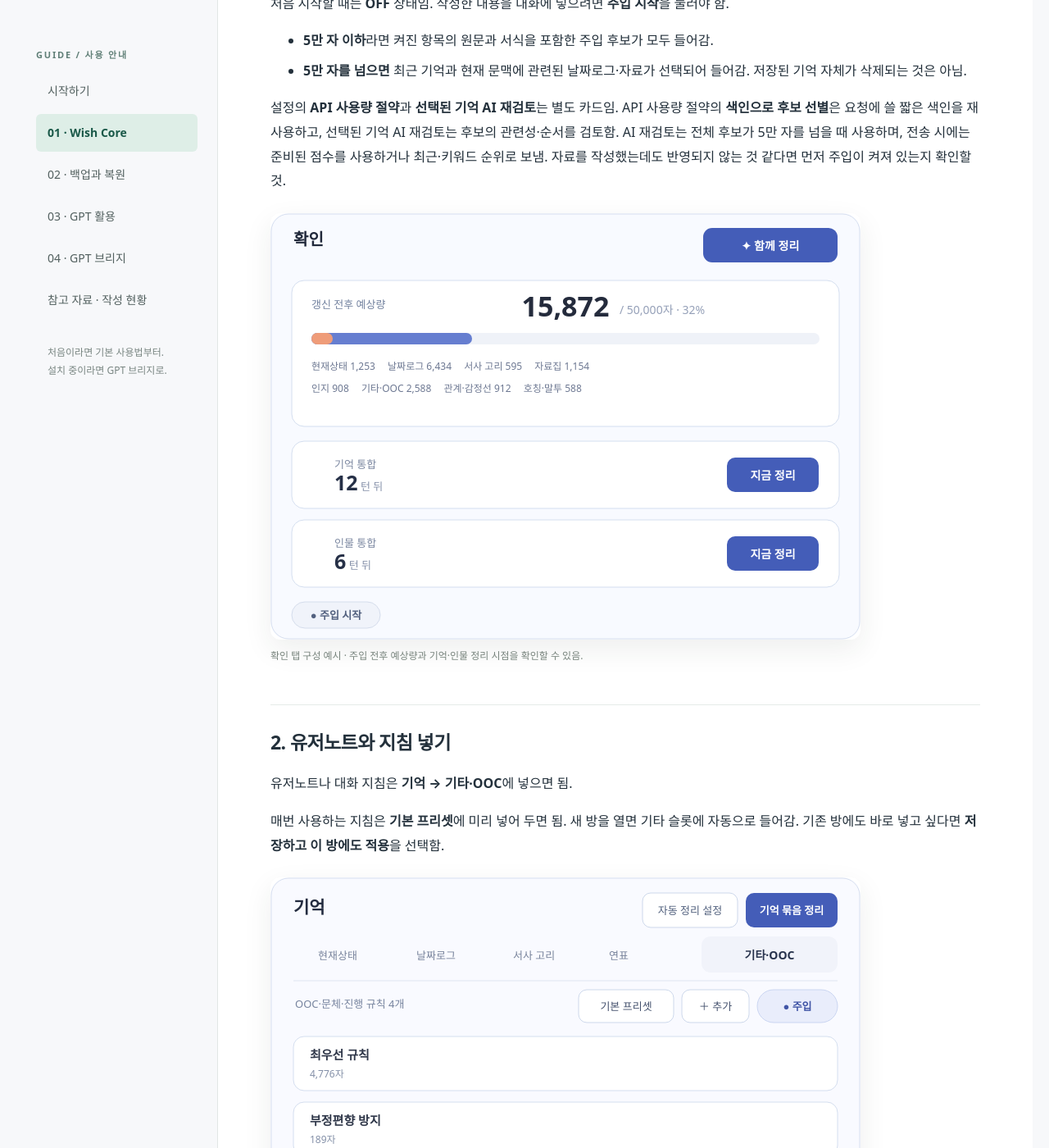
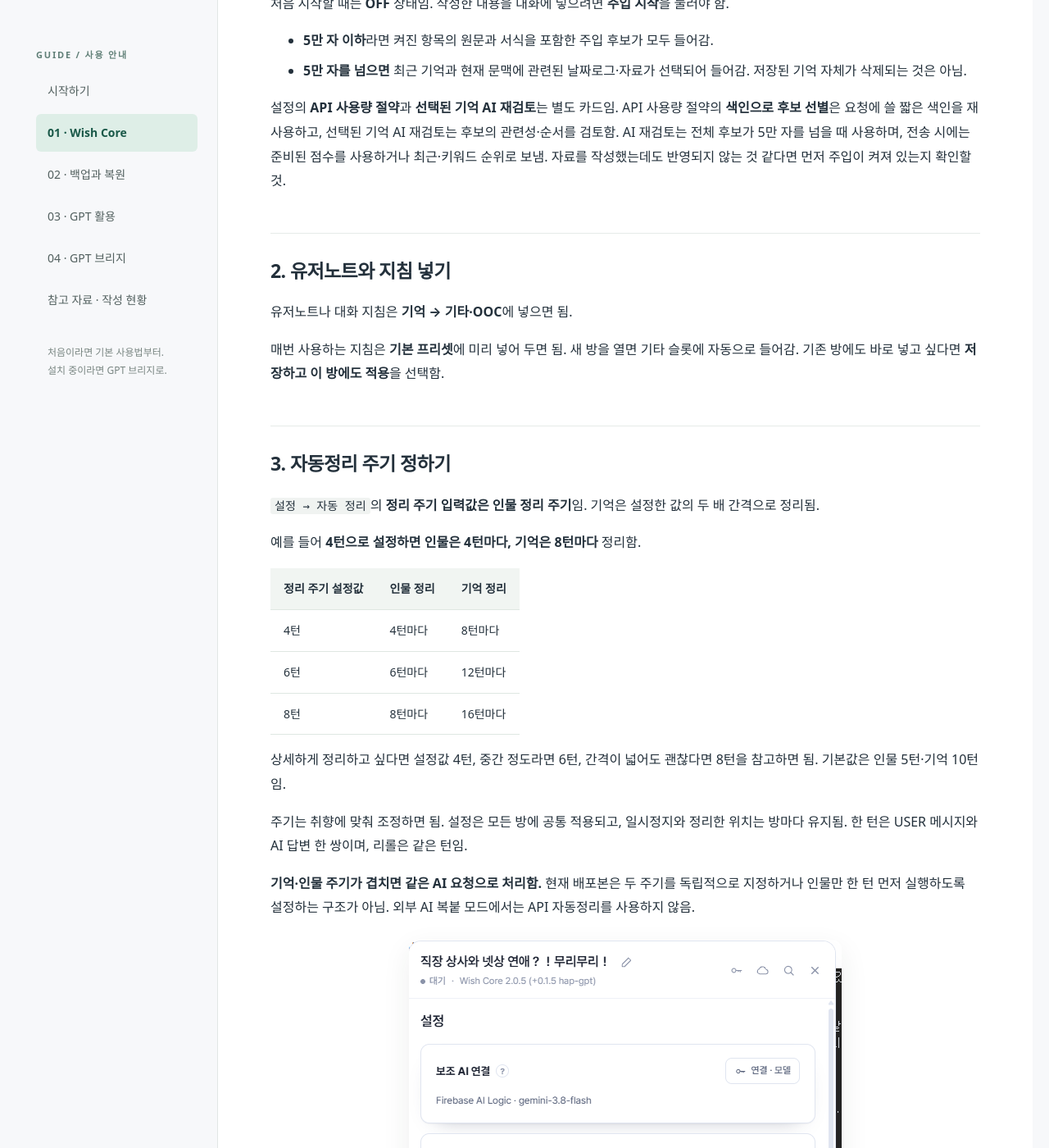
Before and after one commit to eun033/crack-help-page, a Jekyll site: the page built from core.md, in a window 1280 px wide and 1400 px high, scrolled down 473 px. Shown: the whole window at 82% size. Built offline with Jekyll 4.4.1, drawn with Linux system fonts in a browser that asks for light colours; some of the changed text lies outside the part shown.

Commit message:
docs: replace generated diagrams with provided screenshots

```diff
--- a/assets/style.css
+++ b/assets/style.css
@@ -7,7 +7,7 @@
 [data-tab-panel]>.guide-tabs>.guide-tab-list{background:#f7f8fa}
 [data-tab-panel]>h2:first-child{margin-top:18px;padding-top:0;border-top:0}
 
-.guide-figure{margin:24px 0 32px}.guide-figure img{display:block;width:min(100%,720px);height:auto;border-radius:12px;box-shadow:0 12px 34px #21372c14}.guide-figure figcaption{margin-top:9px;color:#77837c;font-size:12px}
+.guide-figure{margin:24px 0 32px}.guide-figure img{display:block;width:auto;max-width:100%;height:auto;margin:0 auto;border-radius:12px;box-shadow:0 12px 34px #21372c14}.guide-figure figcaption{margin-top:9px;color:#77837c;font-size:12px}
 
 /* 페이지와 코드·표 영역에 공통 적용. 고대비 모드에서는 시스템 색상 유지. */
 html,*{scrollbar-width:thin;scrollbar-color:#a7bbb2 transparent}
--- a/core.md
+++ b/core.md
@@ -11,15 +11,11 @@ description: 주입을 켜고, 지침과 기억을 넣고, 자동정리 주기
 
 설정의 **API 사용량 절약**과 **선택된 기억 AI 재검토**는 별도 카드임. API 사용량 절약의 **색인으로 후보 선별**은 요청에 쓸 짧은 색인을 재사용하고, 선택된 기억 AI 재검토는 후보의 관련성·순서를 검토함. AI 재검토는 전체 후보가 5만 자를 넘을 때 사용하며, 전송 시에는 준비된 점수를 사용하거나 최근·키워드 순위로 보냄. 자료를 작성했는데도 반영되지 않는 것 같다면 먼저 주입이 켜져 있는지 확인할 것.
 
-<figure class="guide-figure"><img src="assets/images/core-check.svg" alt="확인 탭에서 주입량과 기억·인물 정리 주기를 확인하는 화면 구성 예시"><figcaption>확인 탭 구성 예시 · 주입 전후 예상량과 기억·인물 정리 시점을 확인할 수 있음.</figcaption></figure>
-
 ## 2. 유저노트와 지침 넣기
 
 유저노트나 대화 지침은 **기억 → 기타·OOC**에 넣으면 됨.
 
 매번 사용하는 지침은 **기본 프리셋**에 미리 넣어 두면 됨. 새 방을 열면 기타 슬롯에 자동으로 들어감. 기존 방에도 바로 넣고 싶다면 **저장하고 이 방에도 적용**을 선택함.
-
-<figure class="guide-figure"><img src="assets/images/core-memory.svg" alt="기억 탭의 기타 OOC 목록과 기본 프리셋, 주입 버튼 화면 구성 예시"><figcaption>기억 → 기타·OOC 구성 예시 · 자주 쓰는 지침은 기본 프리셋으로 관리함.</figcaption></figure>
 
 ## 3. 자동정리 주기 정하기
 
@@ -39,7 +35,9 @@ description: 주입을 켜고, 지침과 기억을 넣고, 자동정리 주기
 
 **기억·인물 주기가 겹치면 같은 AI 요청으로 처리함.** 현재 배포본은 두 주기를 독립적으로 지정하거나 인물만 한 턴 먼저 실행하도록 설정하는 구조가 아님. 외부 AI 복붙 모드에서는 API 자동정리를 사용하지 않음.
 
-<figure class="guide-figure"><img src="assets/images/core-settings.svg" alt="자동 정리 주기와 API 사용량 절약, 선택된 기억 AI 재검토가 표시된 설정 화면 구성 예시"><figcaption>설정 탭 구성 예시 · 입력한 정리 주기는 인물 주기이며 기억은 두 배로 표시됨.</figcaption></figure>
+<figure class="guide-figure"><img src="assets/images/core-settings-auto-cleanup.png" alt="보조 AI 연결과 자동 정리 주기가 표시된 설정 화면"><figcaption>설정 탭 · 정리 주기 입력값과 기억·인물 묶음 항목을 확인할 수 있음.</figcaption></figure>
+
+<figure class="guide-figure"><img src="assets/images/core-settings-ai-review.png" alt="API 사용량 절약과 선택된 기억 AI 재검토 설정 화면"><figcaption>설정 탭 · API 사용량 절약과 선택된 기억 AI 재검토 항목.</figcaption></figure>
 
 ## 4. 인물에 모브 추가하기
 
@@ -59,7 +57,7 @@ HAP-GPT에서는 **자료 관리 → 외부 AI로 재구축** 작업을 **GPT로
 
 **GPT로 보냈다고 결과가 자동 적용되지는 않음.** 완성물을 가져와 JSON 가져오기를 해야 함.
 
-<figure class="guide-figure"><img src="assets/images/core-tools.svg" alt="자료 관리 탭의 외부 AI 재구축과 JSON 가져오기 화면 구성 예시"><figcaption>자료 관리 구성 예시 · 외부 AI 결과는 해당 재구축 영역의 JSON 가져오기로 적용함.</figcaption></figure>
+<figure class="guide-figure"><img src="assets/images/core-data-management.png" alt="자료 관리 탭의 과거 대화 전체 재구축과 외부 AI 재구축 화면"><figcaption>자료 관리 탭 · 외부 AI 결과는 해당 재구축 영역의 JSON 가져오기로 적용함.</figcaption></figure>
 
 [GPT 전송과 보조 AI 연결 자세히 보기 →](gpt.html)
 
```
Also changed, not shown: sources.md (+1 -1 lines), assets/images/core-check.svg (deleted), assets/images/core-data-management.png (added), assets/images/core-memory.svg (deleted), assets/images/core-settings-ai-review.png (added), assets/images/core-settings-auto-cleanup.png (added), assets/images/core-settings.svg (deleted), assets/images/core-tools.svg (deleted).
